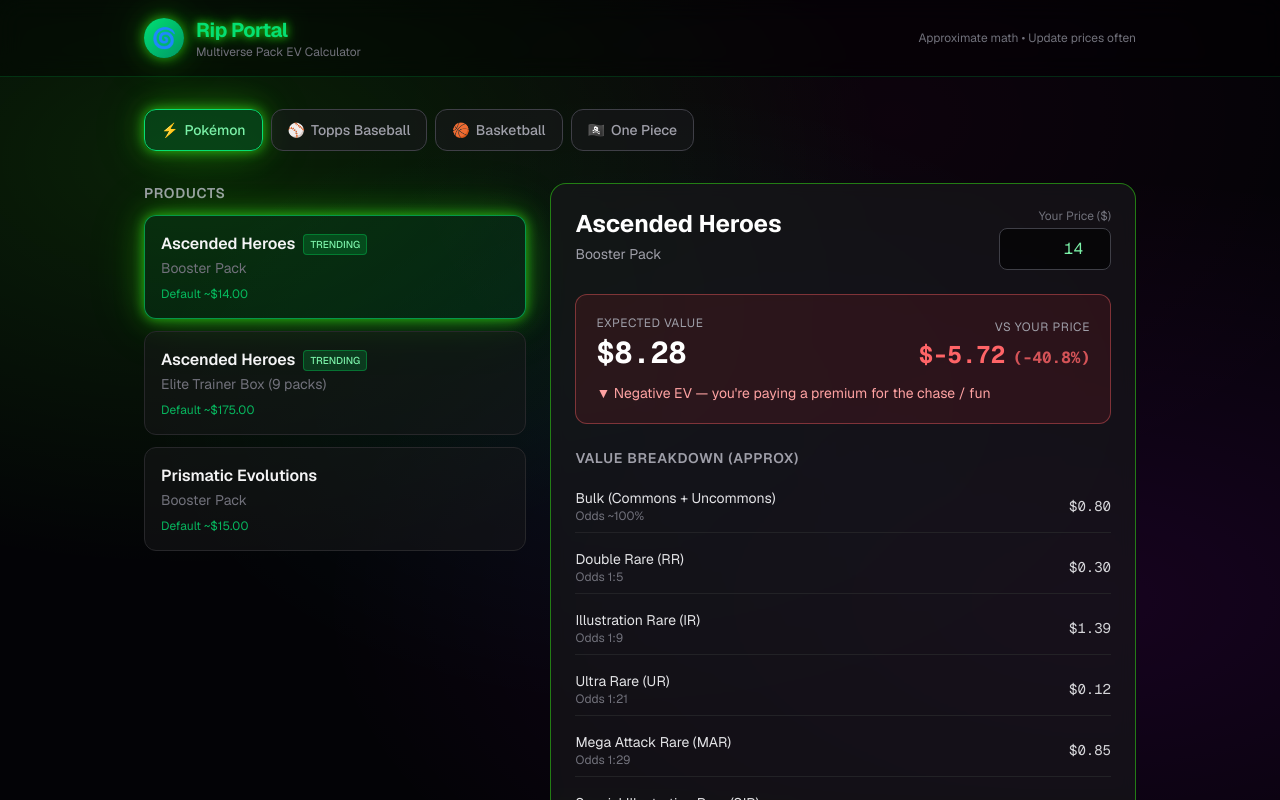
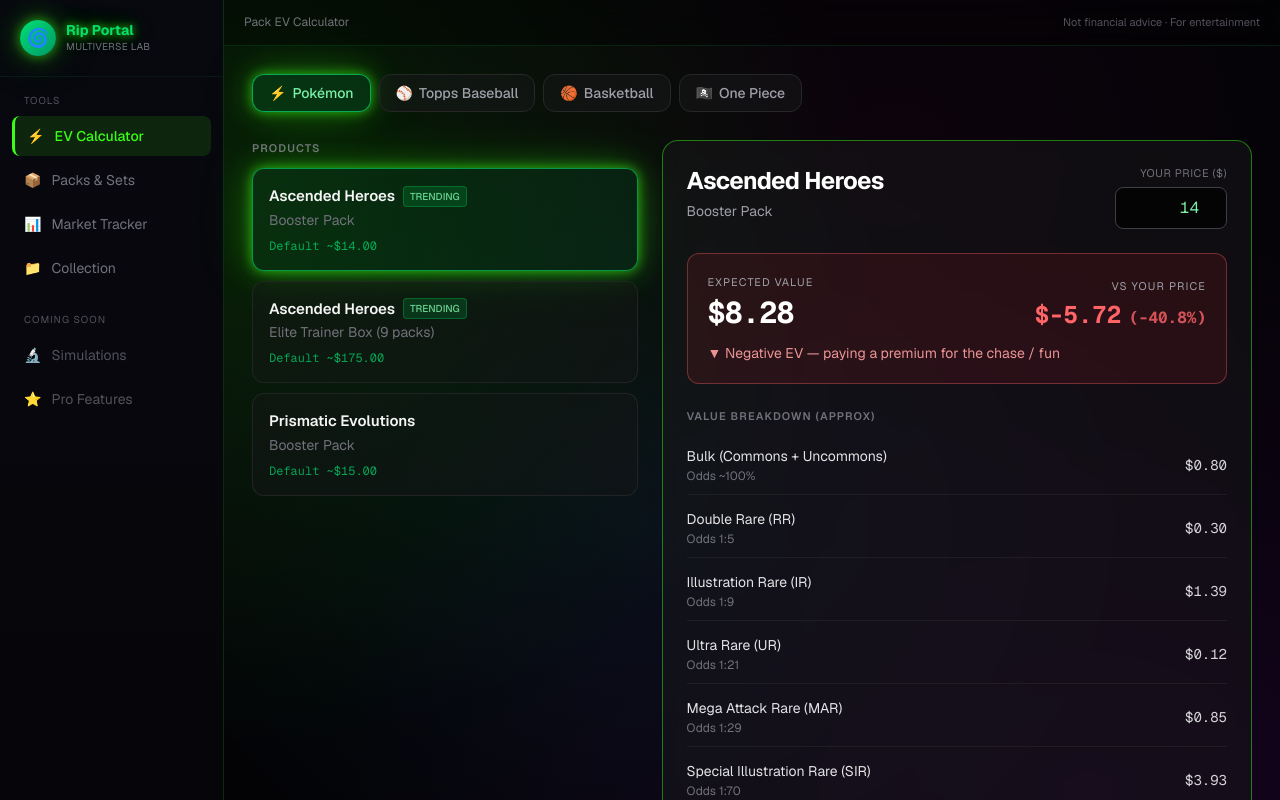
Before and after one commit to lukewithflash-ops/Rips-Portal, a Next.js app: page / in a window 1280 px wide. Shown: the top 800 px of the page. Built offline with nearby package versions, Linux system fonts and the light colour scheme.

Commit message:
Update page.tsx

```diff
--- a/src/app/page.tsx
+++ b/src/app/page.tsx
@@ -24,12 +24,13 @@ export default function Home() {
     return products.find((p) => p.id === selectedId) ?? null;
   }, [selectedId, categoryProducts]);
 
-  // Keep selected product in sync when category changes
-  const effectiveProduct = selectedProduct && selectedProduct.category === activeCategory
+  const effectiveProduct =
+    selectedProduct && selectedProduct.category === activeCategory
       ? selectedProduct
       : categoryProducts[0] ?? null;
 
-  const price = customPrice !== ""
+  const price =
+    customPrice !== ""
       ? parseFloat(customPrice) || 0
       : effectiveProduct?.defaultPrice ?? 0;
 
@@ -49,41 +50,96 @@ export default function Home() {
   };
 
   return (
-    <div className="flex flex-col min-h-screen">
-      {/* Header */}
-      <header className="border-b border-green-500/20 bg-black/40 backdrop-blur-md sticky top-0 z-50">
-        <div className="max-w-5xl mx-auto px-4 py-4 flex items-center justify-between">
-          <div className="flex items-center gap-3">
-            <div className="w-10 h-10 rounded-full bg-gradient-to-br from-green-400 to-emerald-600 portal-glow flex items-center justify-center text-xl font-bold text-black">
+    <div className="flex min-h-screen portal-bg">
+      {/* Sidebar */}
+      <aside className="sidebar w-56 flex-shrink-0 hidden md:flex flex-col">
+        <div className="p-5 border-b border-green-500/10">
+          <div className="flex items-center gap-2.5">
+            <div className="w-9 h-9 rounded-full bg-gradient-to-br from-green-400 to-emerald-600 portal-glow flex items-center justify-center text-lg font-bold text-black">
               🌀
             </div>
             <div>
-              <h1 className="text-xl font-bold tracking-tight neon-text text-green-400">
+              <div className="font-bold text-green-400 neon-text text-sm leading-tight">
                 Rip Portal
-              </h1>
-              <p className="text-xs text-zinc-500">Multiverse Pack EV Calculator</p>
+              </div>
+              <div className="text-[10px] text-zinc-500 tracking-wide">
+                MULTIVERSE LAB
               </div>
             </div>
-          <div className="text-xs text-zinc-500 hidden sm:block">
-            Approximate math • Update prices often
+          </div>
+        </div>
+
+        <nav className="flex-1 py-4 px-3 space-y-1">
+          <div className="text-[10px] uppercase tracking-widest text-zinc-600 px-3 mb-2">
+            Tools
+          </div>
+          <div className="sidebar-item active rounded-lg px-3 py-2.5 text-sm font-medium flex items-center gap-2.5 cursor-default">
+            <span>⚡</span> EV Calculator
+          </div>
+          <div className="sidebar-item rounded-lg px-3 py-2.5 text-sm text-zinc-500 flex items-center gap-2.5">
+            <span>📦</span> Packs & Sets
+          </div>
+          <div className="sidebar-item rounded-lg px-3 py-2.5 text-sm text-zinc-500 flex items-center gap-2.5">
+            <span>📊</span> Market Tracker
+          </div>
+          <div className="sidebar-item rounded-lg px-3 py-2.5 text-sm text-zinc-500 flex items-center gap-2.5">
+            <span>📁</span> Collection
+          </div>
+
+          <div className="text-[10px] uppercase tracking-widest text-zinc-600 px-3 mb-2 mt-6">
+            Coming Soon
+          </div>
+          <div className="sidebar-item rounded-lg px-3 py-2.5 text-sm text-zinc-600 flex items-center gap-2.5">
+            <span>🔬</span> Simulations
+          </div>
+          <div className="sidebar-item rounded-lg px-3 py-2.5 text-sm text-zinc-600 flex items-center gap-2.5">
+            <span>⭐</span> Pro Features
+          </div>
+        </nav>
+
+        <div className="p-4 border-t border-green-500/10">
+          <div className="text-[10px] text-zinc-600 leading-relaxed">
+            Approximate math · Update prices often
+          </div>
+        </div>
+      </aside>
+
+      {/* Main content */}
+      <div className="flex-1 flex flex-col min-w-0">
+        {/* Top bar */}
+        <header className="border-b border-green-500/15 bg-black/30 backdrop-blur-md sticky top-0 z-40">
+          <div className="px-5 py-3.5 flex items-center justify-between">
+            <div className="md:hidden flex items-center gap-2">
+              <div className="w-8 h-8 rounded-full bg-gradient-to-br from-green-400 to-emerald-600 portal-glow flex items-center justify-center text-sm font-bold text-black">
+                🌀
+              </div>
+              <span className="font-bold text-green-400 neon-text text-sm">
+                Rip Portal
+              </span>
+            </div>
+            <div className="hidden md:block text-xs text-zinc-500">
+              Pack EV Calculator
+            </div>
+            <div className="text-[11px] text-zinc-600">
+              Not financial advice · For entertainment
             </div>
           </div>
         </header>
 
-      <main className="flex-1 max-w-5xl mx-auto w-full px-4 py-8">
+        <main className="flex-1 p-5 md:p-7">
           {/* Category Tabs */}
-        <div className="flex flex-wrap gap-2 mb-8">
+          <div className="flex flex-wrap gap-2 mb-7">
             {categories.map((cat) => (
               <button
                 key={cat.id}
                 onClick={() => handleCategory(cat.id)}
                 className={`
-                px-4 py-2.5 rounded-xl font-medium text-sm transition-all duration-200
+                  px-4 py-2 rounded-xl font-medium text-sm transition-all duration-200
                   border card-hover
                   ${
                     activeCategory === cat.id
-                    ? "bg-green-500/20 border-green-400 text-green-300 portal-glow"
-                    : "bg-zinc-900/60 border-zinc-700 text-zinc-400 hover:border-green-500/50 hover:text-green-300"
+                      ? "bg-green-500/15 border-green-400/70 text-green-300 portal-glow"
+                      : "bg-zinc-900/50 border-zinc-800 text-zinc-400 hover:border-green-500/40 hover:text-green-300"
                   }
                 `}
               >
@@ -96,8 +152,8 @@ export default function Home() {
           {effectiveProduct ? (
             <div className="grid lg:grid-cols-5 gap-6">
               {/* Product List */}
-            <div className="lg:col-span-2 space-y-3">
-              <h2 className="text-sm font-semibold text-zinc-400 uppercase tracking-wider mb-3">
+              <div className="lg:col-span-2 space-y-2.5">
+                <h2 className="text-[11px] font-semibold text-zinc-500 uppercase tracking-widest mb-3">
                   Products
                 </h2>
                 {categoryProducts.map((p) => {
@@ -112,20 +168,24 @@ export default function Home() {
                         ${
                           effectiveProduct.id === p.id
                             ? "bg-green-500/10 border-green-400/60 portal-glow"
-                          : "bg-zinc-900/50 border-zinc-800 hover:border-green-500/40"
+                            : "bg-zinc-900/40 border-zinc-800/80 hover:border-green-500/40"
                         }
                       `}
                     >
-                    <div className="flex items-center gap-2">
-                      <div className="font-semibold text-zinc-100">{p.name}</div>
+                      <div className="flex items-center gap-2 flex-wrap">
+                        <div className="font-semibold text-zinc-100 text-[15px]">
+                          {p.name}
+                        </div>
                         {isTrending && (
-                        <span className="text-[10px] px-1.5 py-0.5 rounded bg-green-500/20 text-green-300 border border-green-500/40 font-medium">
+                          <span className="text-[10px] px-1.5 py-0.5 rounded bg-green-500/20 text-green-300 border border-green-500/40 font-medium trending-pulse">
                             TRENDING
                           </span>
                         )}
                       </div>
-                    <div className="text-sm text-zinc-500 mt-0.5">{p.format}</div>
-                    <div className="text-xs text-green-400/80 mt-2">
+                      <div className="text-sm text-zinc-500 mt-0.5">
+                        {p.format}
+                      </div>
+                      <div className="text-xs text-green-400/70 mt-2 font-mono">
                         Default ~${p.defaultPrice.toFixed(2)}
                       </div>
                     </button>
@@ -135,10 +195,10 @@ export default function Home() {
 
               {/* Calculator Panel */}
               <div className="lg:col-span-3">
-              <div className="rounded-2xl border border-green-500/30 bg-zinc-900/70 backdrop-blur p-6 portal-border">
-                <div className="flex flex-wrap items-start justify-between gap-3 mb-6">
+                <div className="rounded-2xl border border-green-500/25 bg-zinc-900/50 backdrop-blur p-6 portal-border">
+                  <div className="flex flex-wrap items-start justify-between gap-4 mb-6">
                     <div>
-                    <h2 className="text-2xl font-bold text-white">
+                      <h2 className="text-2xl font-bold text-white tracking-tight">
                         {effectiveProduct.name}
                       </h2>
                       <p className="text-zinc-400 text-sm mt-1">
@@ -146,7 +206,7 @@ export default function Home() {
                       </p>
                     </div>
                     <div className="text-right">
-                    <label className="block text-xs text-zinc-500 mb-1">
+                      <label className="block text-[11px] text-zinc-500 mb-1.5 uppercase tracking-wider">
                         Your Price ($)
                       </label>
                       <input
@@ -155,7 +215,7 @@ export default function Home() {
                         min="0"
                         value={customPrice !== "" ? customPrice : price}
                         onChange={(e) => setCustomPrice(e.target.value)}
-                      className="w-28 bg-black/60 border border-zinc-700 rounded-lg px-3 py-2 text-right text-green-300 font-mono focus:outline-none focus:border-green-400 focus:ring-1 focus:ring-green-400/50"
+                        className="w-28 bg-black/70 border border-zinc-700 rounded-lg px-3 py-2 text-right text-green-300 font-mono focus:outline-none focus:border-green-400 focus:ring-1 focus:ring-green-400/40"
                       />
                     </div>
                   </div>
@@ -167,27 +227,29 @@ export default function Home() {
                         rounded-xl p-5 mb-6 border
                         ${
                           result.profit >= 0
-                          ? "bg-green-500/10 border-green-400/50"
-                          : "bg-red-500/10 border-red-400/40"
+                            ? "bg-green-500/10 border-green-400/50 portal-glow"
+                            : "bg-red-500/10 border-red-400/35"
                         }
                       `}
                     >
                       <div className="flex flex-wrap items-end justify-between gap-4">
                         <div>
-                        <div className="text-xs uppercase tracking-wider text-zinc-400 mb-1">
+                          <div className="text-[11px] uppercase tracking-widest text-zinc-400 mb-1">
                             Expected Value
                           </div>
-                        <div className="text-3xl font-bold font-mono text-white">
+                          <div className="text-3xl font-bold font-mono text-white tracking-tight">
                             ${result.totalEV.toFixed(2)}
                           </div>
                         </div>
                         <div className="text-right">
-                        <div className="text-xs uppercase tracking-wider text-zinc-400 mb-1">
+                          <div className="text-[11px] uppercase tracking-widest text-zinc-400 mb-1">
                             vs Your Price
                           </div>
                           <div
                             className={`text-2xl font-bold font-mono ${
-                            result.profit >= 0 ? "text-green-400" : "text-red-400"
+                              result.profit >= 0
+                                ? "text-green-400"
+                                : "text-red-400"
                             }`}
                           >
                             {result.profit >= 0 ? "+" : ""}
@@ -202,11 +264,11 @@ export default function Home() {
                       <div className="mt-3 text-sm">
                         {result.profit >= 0 ? (
                           <span className="text-green-300">
-                          ▲ Positive EV territory — math favors opening on average
+                            ▲ Positive EV — math favors opening on average
                           </span>
                         ) : (
-                        <span className="text-red-300">
-                          ▼ Negative EV — you&apos;re paying a premium for the chase / fun
+                          <span className="text-red-300/90">
+                            ▼ Negative EV — paying a premium for the chase / fun
                           </span>
                         )}
                       </div>
@@ -215,20 +277,22 @@ export default function Home() {
 
                   {/* Breakdown */}
                   <div>
-                  <h3 className="text-sm font-semibold text-zinc-400 uppercase tracking-wider mb-3">
+                    <h3 className="text-[11px] font-semibold text-zinc-500 uppercase tracking-widest mb-3">
                       Value Breakdown (approx)
                     </h3>
-                  <div className="space-y-2">
+                    <div className="space-y-1">
                       {effectiveProduct.slots.map((slot, i) => {
                         const contribution = slot.oddsNum * slot.avgValue;
                         return (
                           <div
                             key={i}
-                          className="flex items-center justify-between text-sm py-2 border-b border-zinc-800/80 last:border-0"
+                            className="flex items-center justify-between text-sm py-2.5 border-b border-zinc-800/60 last:border-0"
                           >
                             <div className="flex-1 min-w-0">
-                            <div className="text-zinc-200 truncate">{slot.name}</div>
-                            <div className="text-xs text-zinc-500">
+                              <div className="text-zinc-200 truncate">
+                                {slot.name}
+                              </div>
+                              <div className="text-xs text-zinc-500 mt-0.5">
                                 Odds {slot.odds}
                               </div>
                             </div>
@@ -242,17 +306,16 @@ export default function Home() {
                   </div>
 
                   {effectiveProduct.notes && (
-                  <p className="mt-5 text-xs text-zinc-500 leading-relaxed">
+                    <p className="mt-5 text-xs text-zinc-500 leading-relaxed border-t border-zinc-800/50 pt-4">
                       {effectiveProduct.notes}
                     </p>
                   )}
                 </div>
 
-              {/* Disclaimer */}
-              <p className="mt-4 text-xs text-zinc-600 text-center leading-relaxed max-w-lg mx-auto">
-                All values and odds are approximate community estimates and change
-                constantly. This is a decision aid, not financial advice. Ripping is
-                for fun — treat it that way.
+                <p className="mt-5 text-[11px] text-zinc-600 text-center leading-relaxed max-w-lg mx-auto">
+                  All values and odds are approximate community estimates and
+                  change constantly. This is a decision aid, not financial
+                  advice. Ripping is for fun — treat it that way.
                 </p>
               </div>
             </div>
@@ -262,14 +325,7 @@ export default function Home() {
             </div>
           )}
         </main>
-
-      <footer className="border-t border-zinc-800/80 py-6 text-center text-xs text-zinc-600">
-        <div className="max-w-5xl mx-auto px-4">
-          Rip Portal — Built for collectors who want the math before the dopamine.
-          <br />
-          <span className="text-zinc-700">Not affiliated with any card company or Pokémon / One Piece / Topps.</span>
       </div>
-      </footer>
     </div>
   );
 }
```
Lines whose indentation alone changed are shown as unchanged.
